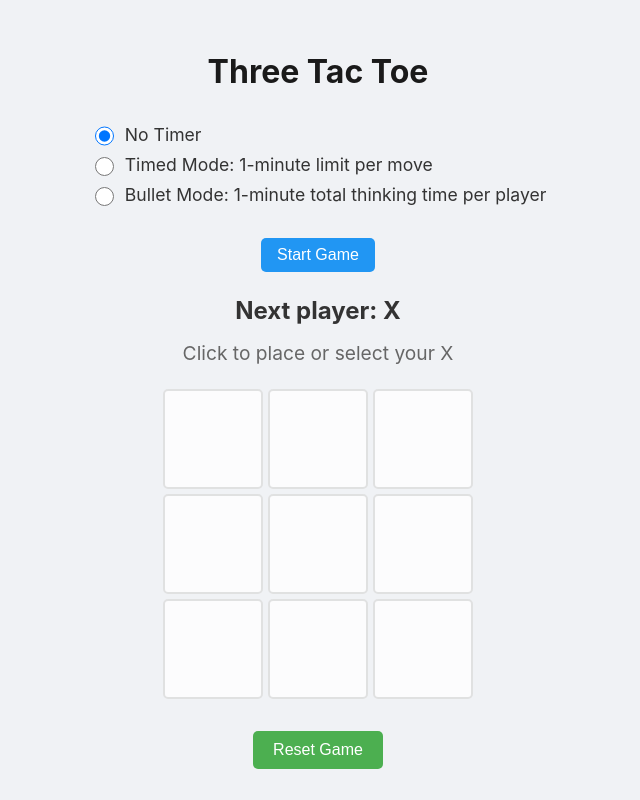
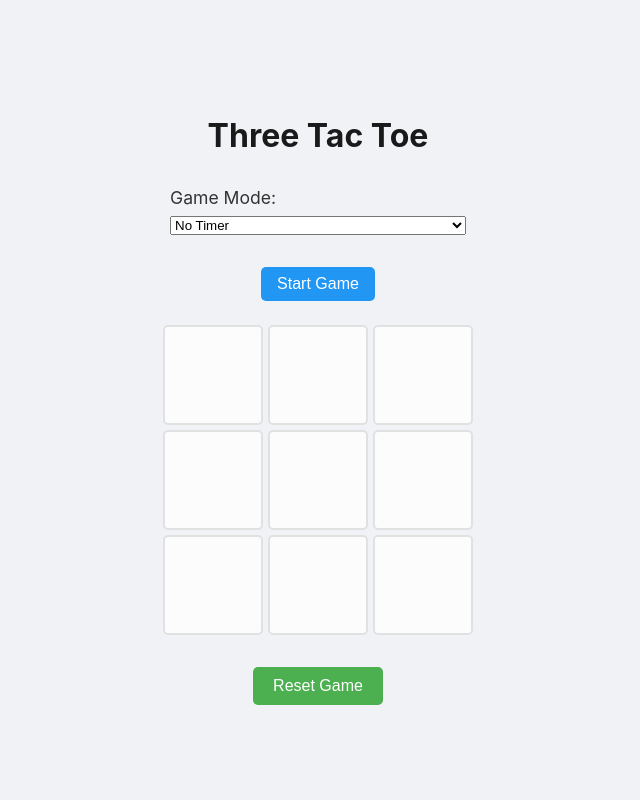
Before and after one commit to merqry/tic-tac-toe3, a React (Vite) app: page / in a window 1280 px wide. Shown: the whole page, without its empty margins (322-962 px from the left). Built offline with nearby package versions, Linux system fonts and the light colour scheme.

Commit message:
Update App.jsx

```diff
--- a/src/App.jsx
+++ b/src/App.jsx
@@ -13,9 +13,9 @@ function App() {
     height: window.innerHeight,
   });
   const [gameMode, setGameMode] = useState('no-timer'); // 'no-timer', 'timed', 'bullet'
-  const [timeLeft, setTimeLeft] = useState(60);
-  const [xTimeLeft, setXTimeLeft] = useState(60);
-  const [oTimeLeft, setOTimeLeft] = useState(60);
+  const [timeLeft, setTimeLeft] = useState(30);
+  const [xTimeLeft, setXTimeLeft] = useState(30);
+  const [oTimeLeft, setOTimeLeft] = useState(30);
   const [timerActive, setTimerActive] = useState(false);
   const [timeoutWinner, setTimeoutWinner] = useState(null);
 
@@ -113,7 +113,7 @@ function App() {
         } else {
           setIsXNext(!isXNext);
           if (gameMode === 'timed') {
-            setTimeLeft(60);
+            setTimeLeft(30);
           }
         }
       } else if (board[index] === currentPiece) {
@@ -142,7 +142,7 @@ function App() {
               } else {
           setIsXNext(!isXNext);
           if (gameMode === 'timed') {
-          setTimeLeft(60);
+            setTimeLeft(30);
           }
         }
     }
@@ -163,9 +163,9 @@ function App() {
     setSelectedPiece(null);
     setGameOver(false);
     setShowConfetti(false);
-    setTimeLeft(60);
-    setXTimeLeft(60);
-    setOTimeLeft(60);
+    setTimeLeft(30);
+    setXTimeLeft(30);
+    setOTimeLeft(30);
     setTimerActive(false);
     setTimeoutWinner(null);
   };
@@ -173,10 +173,10 @@ function App() {
   const startGame = () => {
     setTimerActive(true);
               if (gameMode === 'timed') {
-      setTimeLeft(60);
+            setTimeLeft(30);
           } else if (gameMode === 'bullet') {
-      setXTimeLeft(60);
-      setOTimeLeft(60);
+            setXTimeLeft(30);
+            setOTimeLeft(30);
           }
   };
 
@@ -201,46 +201,25 @@ function App() {
       {!gameOver && !timerActive && (
         <div className="game-options">
           <div className="mode-selection">
-            <label>
-              <input
-                type="radio"
-                name="gameMode"
-                value="no-timer"
-                checked={gameMode === 'no-timer'}
+            <label htmlFor="game-mode" className="mode-label">Game Mode:</label>
+            <select
+              id="game-mode"
+              value={gameMode}
               onChange={(e) => setGameMode(e.target.value)}
               disabled={gameOver || timerActive}
-              />
-              No Timer
-            </label>
-            <label>
-              <input
-                type="radio"
-                name="gameMode"
-                value="timed"
-                checked={gameMode === 'timed'}
-                onChange={(e) => setGameMode(e.target.value)}
-                disabled={gameOver || timerActive}
-              />
-              Timed Mode: 1-minute limit per move
-            </label>
-            <label>
-              <input
-                type="radio"
-                name="gameMode"
-                value="bullet"
-                checked={gameMode === 'bullet'}
-                onChange={(e) => setGameMode(e.target.value)}
-                disabled={gameOver || timerActive}
-              />
-              Bullet Mode: 1-minute total thinking time per player
-            </label>
+              className="mode-dropdown"
+            >
+              <option value="no-timer">No Timer</option>
+              <option value="timed">Timed: 30-second limit per move</option>
+              <option value="bullet">Bullet: 30-second total thinking time per player</option>
+            </select>
           </div>
           <button className="start-button" onClick={startGame} disabled={gameOver || timerActive}>
             Start Game
           </button>
         </div>
       )}
-      {timerActive && (
+      {timerActive && gameMode !== 'no-timer' && (
         <div className="timer-container">
           {gameMode === 'timed' && (
             <div className="timer">
@@ -259,14 +238,20 @@ function App() {
           )}
         </div>
       )}
+      {timerActive && (
         <div className="status">{status}</div>
+      )}
+      {timerActive && (
         <div className="instructions">
           {gameOver
             ? "Game Over! Click Reset to play again"
             : selectedPiece !== null
               ? `Click an empty square to move your ${isXNext ? 'X' : 'O'} or click another ${isXNext ? 'X' : 'O'} to change selection`
-            : `Click to place or select your ${isXNext ? 'X' : 'O'}`}
+              : countPieces(board, isXNext ? 'X' : 'O') >= 3
+                ? `Click on an existing ${isXNext ? 'X' : 'O'} to select it for moving`
+                : `Click to place your ${isXNext ? 'X' : 'O'}`}
         </div>
+      )}
       <div className="board">
         {board.map((square, index) => (
           <button
```
Lines whose indentation alone changed are shown as unchanged.
